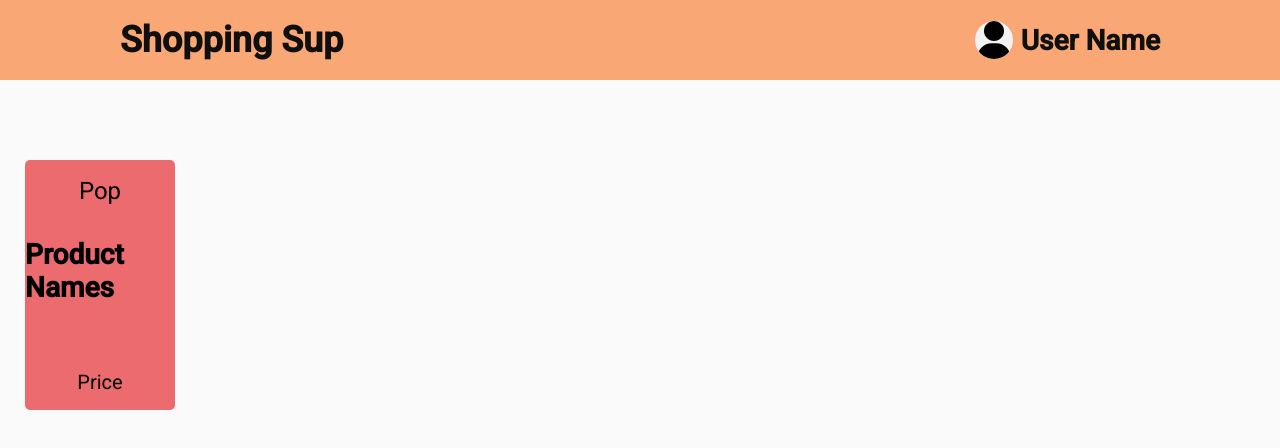
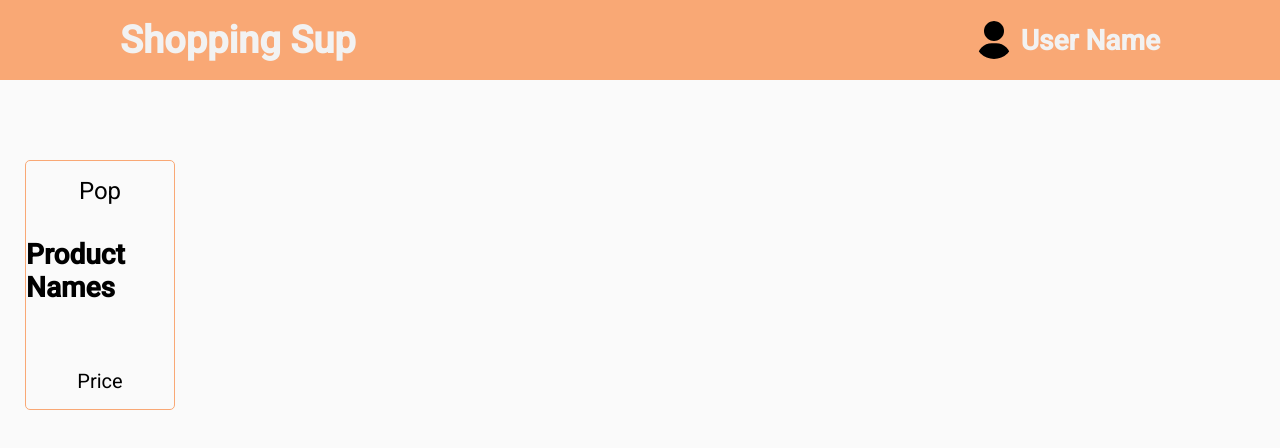
Before and after one commit to RpThiagoluiz/testsupshop, a React (Create React App) app: page / in a window 1280 px wide. Shown: the top 448 px of the page. Built offline with nearby package versions, Linux system fonts and the light colour scheme.

Commit message:
style:topbar

```diff
--- a/src/components/Products/styles.ts
+++ b/src/components/Products/styles.ts
@@ -4,15 +4,21 @@ export const Container = styled.section`
   width: 150px;
   height: 250px;
 
-  margin: 0 25px 25px 25px;
-  background-color: ${({ theme }) => theme.colors.tertiary};
-
   display: flex;
   flex-direction: column;
   align-items: center;
   justify-content: space-around;
 
+  margin: 0 25px 25px 25px;
+  border: 1px solid ${({ theme }) => theme.colors.secondary};
+  border-radius: 5px;
+
   overflow: auto;
 
-  border-radius: 5px;
+  transition: all 0.5s ease-in;
+
+  &:hover {
+    border: 5px;
+    box-shadow: 2px 2px 3px 1px ${(props) => props.theme.colors.tertiary};
+  }
 `;
--- a/src/components/TopBar/styles.ts
+++ b/src/components/TopBar/styles.ts
@@ -12,20 +12,24 @@ export const Container = styled.nav`
   color: ${({ theme }) => theme.colors.text.black};
   margin-bottom: 80px;
 
-  > h1 {
-    font-size: 48px;
-    color: #e37422;
+  > h2 {
+    font-size: 38px;
+    color: ${({ theme }) => theme.colors.text.white};
   }
 `;
 export const User = styled.section`
   display: flex;
   align-items: center;
 
+  > h3 {
+    color: ${({ theme }) => theme.colors.text.white};
+  }
+
   > img {
-    margin: 8px;
-    background-color: ${({ theme }) => theme.colors.text.white};
-    border-radius: 50%;
     width: 38px;
     height: 38px;
+
+    margin: 8px;
+    border-radius: 50%;
   }
 `;
```
